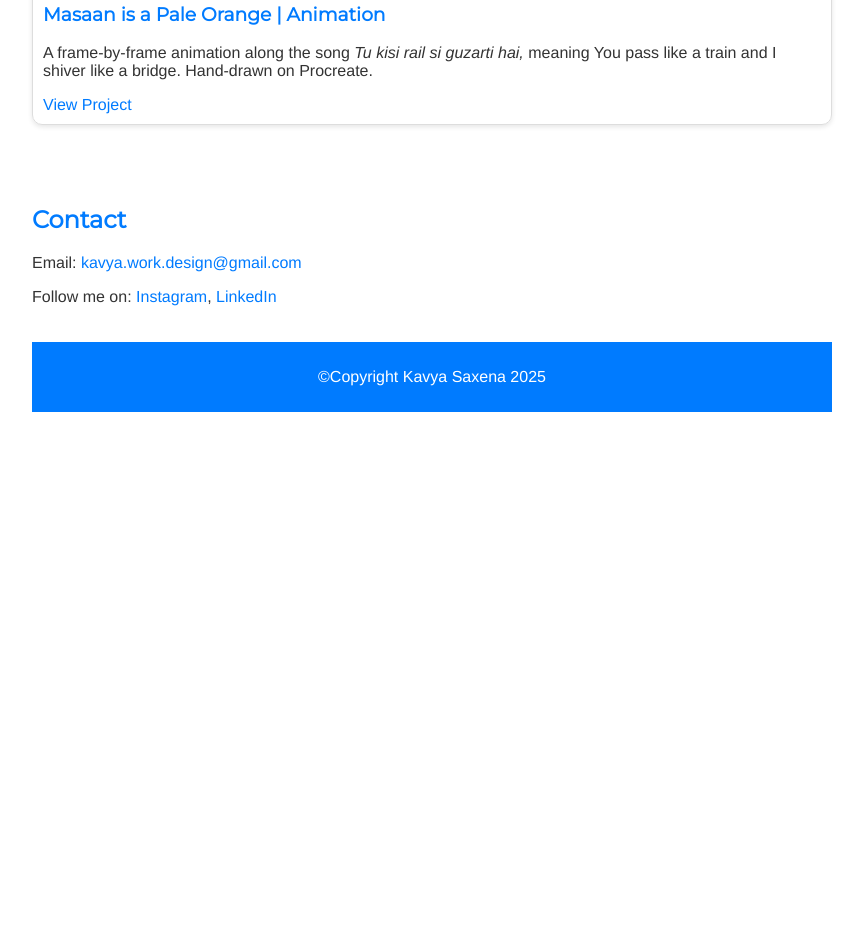
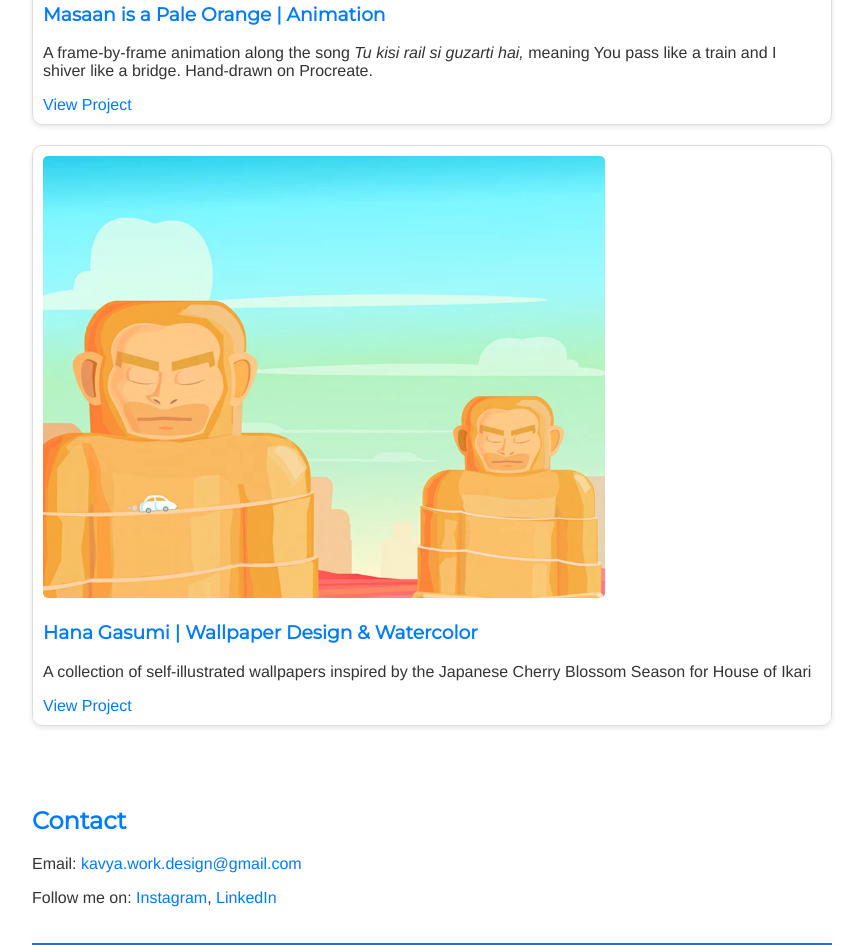
Before and after one commit to kavya-workdesign/Kavya-S, a plain HTML site: page index.html in a window 1280 px wide. Shown: the part 1611-2556 px from the top of the page, without its empty margins (208-1071 px from the left). Before the commit the page ends 2023 px from the top, so only its background shows below. Drawn offline with Linux system fonts and the light colour scheme.

Commit message:
Update index.html

```diff
--- a/index.html
+++ b/index.html
@@ -114,6 +114,12 @@
                 <p>A frame-by-frame animation along the song <i>Tu kisi rail si guzarti hai,</i> meaning You pass like a train and I shiver like a bridge. Hand-drawn on Procreate.</p>
                 <a href="https://www.behance.net/gallery/166616849/Masaan-is-a-pale-orange">View Project</a>
             </div>
+              <div class="project">
+                <img src="Screenshot 2025-03-30 122724.png" alt="Project 1"> <!-- Replace with your project image -->
+                <h3>Hana Gasumi | Wallpaper Design & Watercolor</h3>
+                <p>A collection of self-illustrated wallpapers inspired by the Japanese Cherry Blossom Season for House of Ikari</p>
+                <a href="https://heyzine.com/flip-book/6845166865.html">View Project</a>
+            </div>
         </section>
 
         <!-- Contact section -->
```
